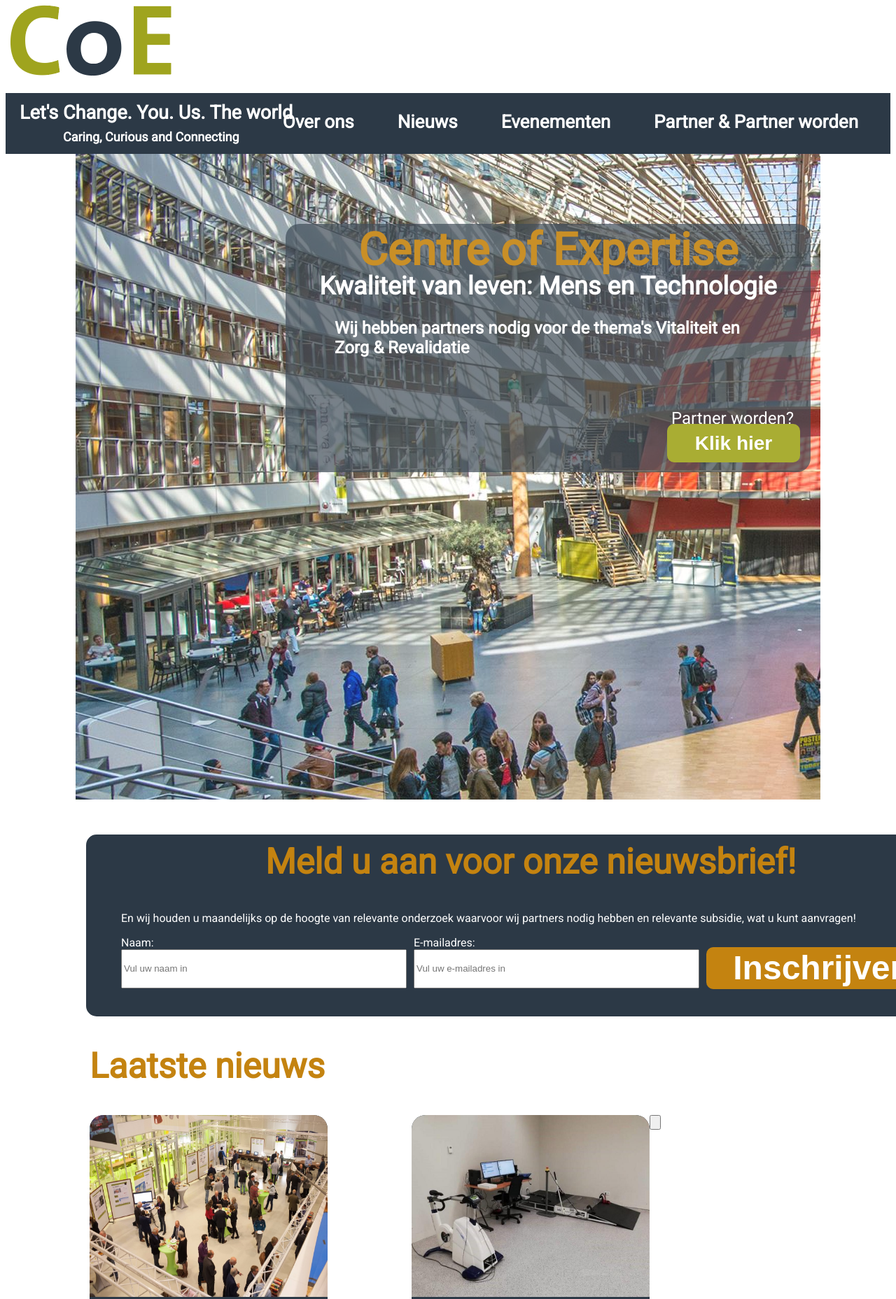
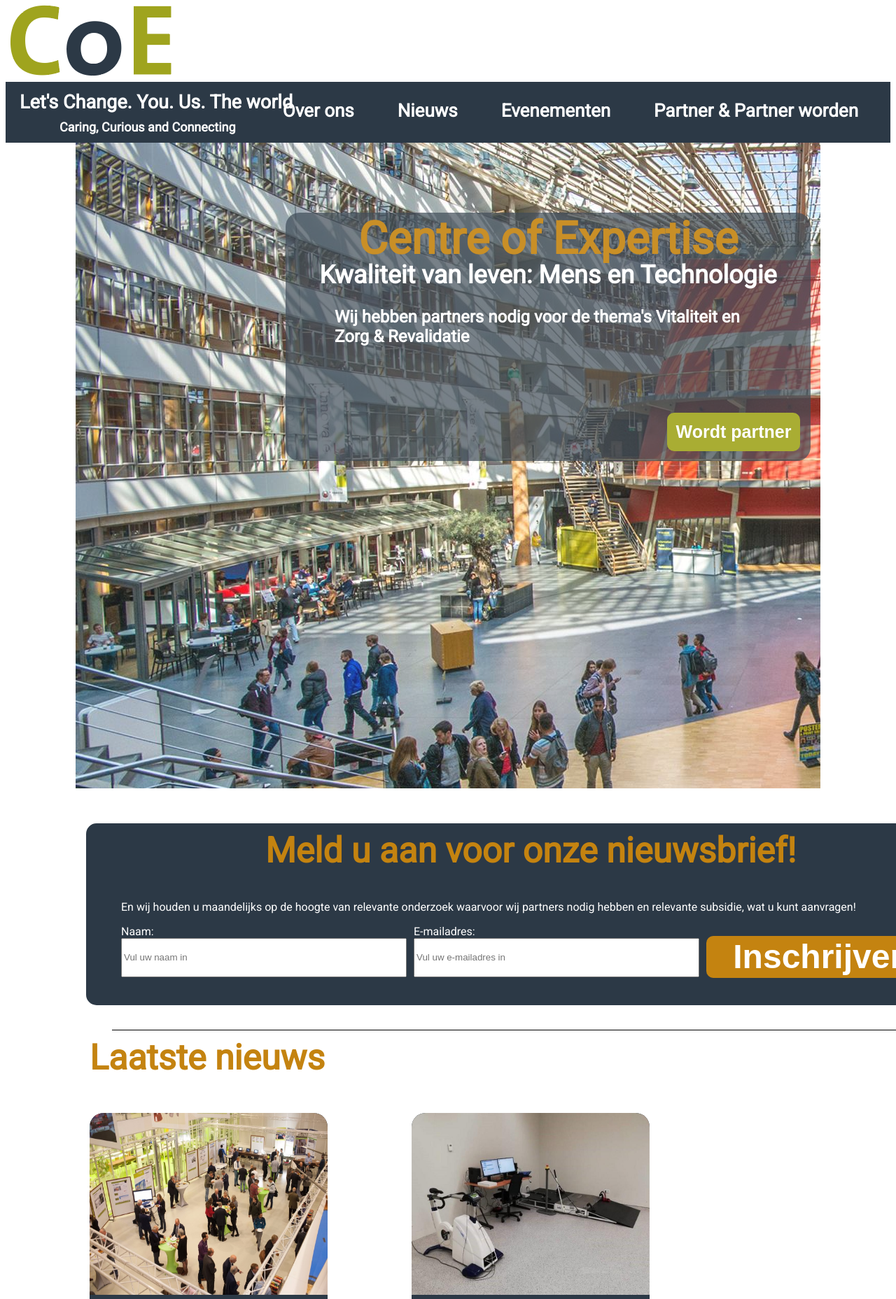
Before and after one commit to TheHagueUniversity/1819-cmd-b-pr-centre-of-expertise-Sharvin1, a plain HTML site: page index.html in a window 1280 px wide. Shown: the part 5-1862 px from the top of the page at 70% size. Drawn offline with Linux system fonts and the light colour scheme; files whose address does not match are found by name.

Commit message:
4de versie homepage

```diff
--- a/CSS/index.css
+++ b/CSS/index.css
@@ -11,7 +11,14 @@ body{
 h1 {
 	color: #C48310;
 	font-size: 50px;
-
+}
+#line {
+	width: 1200px;
+	height: 1px;
+	background-color: black;
+	margin-top: 35px;
+	margin-left: 152px;
+	/*creates a line*/
 }
 .quoteKernwaarden {
 	color: white;
@@ -23,20 +30,20 @@ h1 {
 	font-size: 27px;
 	font-weight: bold;
 	position: absolute;
-	top: 150px;
+	top: 135px;
 }
 #kernwaarden{
 	font-size: 18px;
 	font-weight: medium;
 	float: left;
 	position: absolute;
-	top: 190px;
-	left: 70px;
+	top: 176px;
+	left: 65px;
 /*De kernwaarden en #quote en .quoteKernwaarden centreren en links uitlijnen*/
 /*Menubalk*/
 }
 nav ul {
-  list-style-type: none; //geen bullets
+  list-style-type: none;
   margin: 0;
   padding: 0;
   overflow: hidden;
@@ -117,7 +124,7 @@ nav li a:hover { /*muis overheen kleur geven.*/
 	height: 55px;
 	border : 1px;
 	border-radius: 10px;
-	font-size: 28px;
+	font-size: 25px;
 	font-weight: bold;
 /*button goed plaatsen*/
 }
@@ -233,10 +240,12 @@ float: left;
 }
 .titelHomescreen {
 	padding-left: 120px;
+	margin-top: 10px;;
 }
 .leesMeerLink{
 	color: #C48310;
 	float: right;
+	margin-right: 5px;
 	/*de lees meer links verschuiven en kleur veranderen*/
 }
 #tekstArtikelRaapPro {
@@ -251,5 +260,21 @@ float: left;
 	padding-right: 10px;
 	/*alle lees meer knopppen beter uitlijnen*/
 }
+#meerNieuws {
+	width: 340px;
+	height: 75px;
+	font-size: 44px;
+	font-weight: bold;
+	border: 1px;
+	border-radius: 10px;
+	color: white;
+	background-color: #C48310;
+	margin-top: 40px;
+	margin-left: 1045px;
+
+}
+#meerNieuws:hover {
+	background-color: #CC6600;
+}
 
 /*sectie partner worden*/
--- a/index.html
+++ b/index.html
@@ -1,9 +1,11 @@
 <!DOCTYPE html>
+
 <html>
 <head>
 	<meta charsset= "utf-8">
 	<title>Centre of Expertise</title>
-	<link href= "C:\Users\sharv\Documents\Communicatie en Multimedia Design\Periode 3\Design details, Realise\Betaversie website\1819-cmd-b-pr-centre-of-expertise-Sharvin1\CSS\index.css" type= "text/css" rel= "stylesheet">
+	<link href= "CSS\index.css" type= "text/css" rel= "stylesheet">
+
 	<script type= "text/javascript">
 
 	</script>
@@ -23,23 +25,34 @@
 				<li><a href= "#">Over ons</a></li>
 				<li id= "quote" class= "quoteKernwaarden">Let's Change. You. Us. The world</li>
 				<li id= "kernwaarden" class= "quoteKernwaarden">Caring, Curious and Connecting</li>
+
 			</ul>
 		</nav>
+				<!--navigatie in link-->
 	</header>
 
 	<main>
+
 		<!--Startscherm met partner worden button-->
+
 		<section id="titelsection" class= "homescreen" >
 			<div id= "kader">
 				<h1 id= "COE" class= "titelIndex">Centre of Expertise</h1>
 				<h2 id= "thema" class = "titelIndex">Kwaliteit van leven: Mens en Technologie</h2>
 				<h3 id="themaPartner" class = "titelIndex">Wij hebben partners nodig voor de thema's Vitaliteit en Zorg & Revalidatie</h3>
-				<p id="klikHierTekst">Partner worden?</p>
-				<input class= "titelIndex" type= "submit" value= "Klik hier" id= "buttonPartner" >
+
+			<!--font kon niet black (bold), zoals in Axure. Nu niet zo netjes. fix dit later-->
+
+
+
+				<input id= "buttonPartner" class= "titelIndex" type= "button" value= "Wordt partner" >
+
 			</div>
 		</section>
 
-		<!--sectie nieuwsbrief -->
+
+	<!--sectie nieuwsbrief -->
+
 		<section id="nieuwsbrief">
 			<div id="kaderNieuwsbrief" class= "kaderBlauw">
 				<h1 id= "titelNieuwsbrief" class= "titels">Meld u aan voor onze nieuwsbrief!</h1>
@@ -60,10 +73,18 @@
 			</form>
 			</div>
 		</section>
+
+		<div id= "line"></div>
+
 		<!--Sectie nieuws-->
 		<article id="artikelSection">
 
+
+
+		<section id="artikelSection">
+
 			<h1 id="titelLaatsteNieuws" class= "titelHomescreen">Laatste nieuws</h1>
+
 		<!--Artikel 1-->
 			<div id= "artikel1">
 				<figure>
@@ -85,6 +106,7 @@
 			is gelegd uit te breiden. De modellen worden ontwikkeld voor en met studenten.</p>
 				<a id= "leesMeerOptimaal" class= "leesMeerLink"href= "#">Lees meer ></a>
 			</div>
+
 		<!--Artikel 3-->
 			<div id= "artikel3">
 				<figure>
@@ -96,11 +118,20 @@
 				<a id= "leesMeeRaakpro1" class= "leesMeerLink" href= "#">Lees meer ></a>
 			</div>
 
-			<input type= "button"
+			<input type= "button" value= "Meer nieuws" id= "meerNieuws">
 		</article>
 
-		<section id= partner worden">
-			<div id= ""
+		<section id= "partnerWorden">
+			<h1 id="titelBekijkPartners">Bekijk hier onze partners</h1>
+			<p id= "tekstBekijkPartner">Als netwerkhogeschool heeft De Haagse rond haar vier onderzoeksplatsforms verschillende strategische samenwerkingsverbanden die zijn gericht op kennisdeling. </br>
+			Onze samenwerking met The Hague Security Delta, Medical Delta en City Lab zijn voorbeelden daarvan.</p>
+
+			<figure>
+				<img id= "" class= "" src= "" alt= "" title = "">
+				<img id= "" class= "" src= "" alt= "" title = "">
+				<img id= "" class= "" src= "" alt= "" title = "">
+			</figure>
+
 		</section>
 
 		</main>
```
